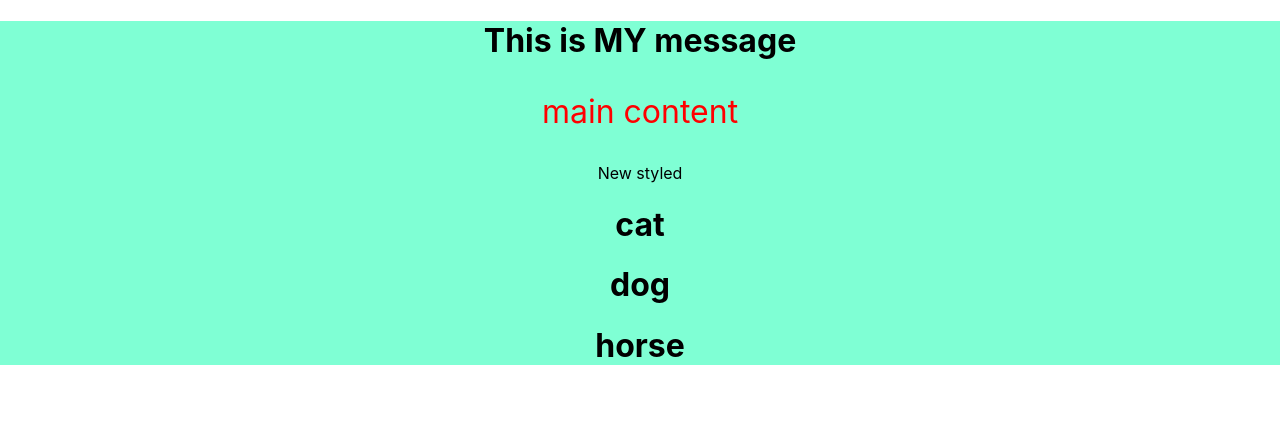
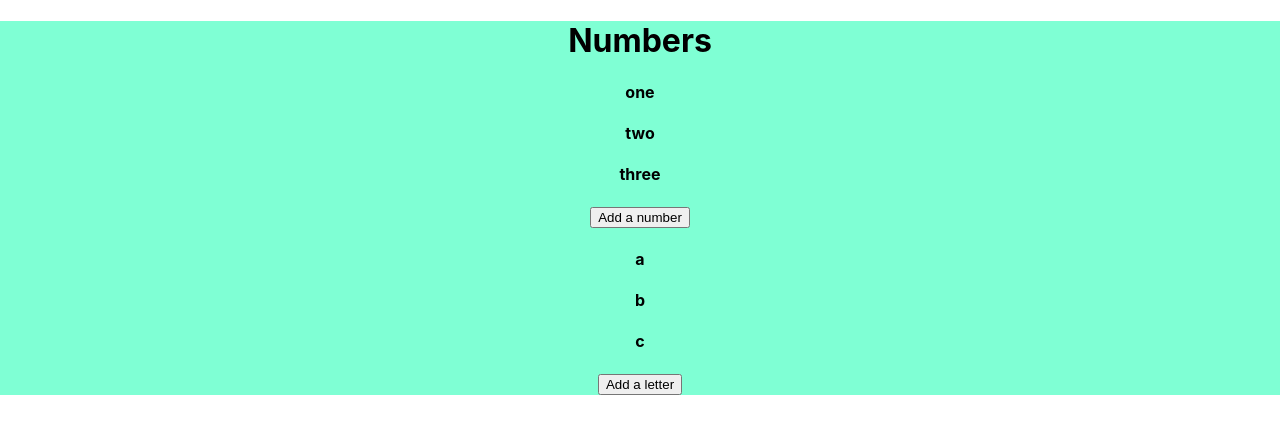
Before and after one commit to rangelMatt/gym-app, a React (Create React App) app: page / in a window 1280 px wide. Shown: the top 434 px of the page. Built offline with nearby package versions, Linux system fonts and the light colour scheme.

Commit message:
Added hooks with effects

```diff
--- a/src/App.js
+++ b/src/App.js
@@ -2,6 +2,7 @@
 import './App.css';
 import Header from './components/header';
 import Footer from './components/footer';
+import Numbers from './components/numbers';
 import styled from 'styled-components'
 
 
@@ -22,12 +23,7 @@
 function App() {
   return (
     <div className="App" >
-      <Header info="This is MY message" />
-      <p style={pStyle}>main content</p>
-      <Paragraph>New styled</Paragraph>
-      <Footer trademark="page by Matt"
-        myAlert={createAlert} />
-
+      <Numbers/>
 
     </div>
   );
--- /dev/null
+++ b/src/components/numbers.js
@@ -0,0 +1,35 @@
+import React, { useState, useEffect } from 'react';
+
+const Numbers = () => {
+  const [numbers, setNumbers] = useState(['one', 'two', 'three']);
+  const [letters, setLetters] = useState(['a', 'b', 'c']);
+
+  const addNumber = () => {
+    setNumbers([...numbers, 'four'])
+  }
+
+  const addLetters = () => {
+    setLetters([...letters, 'd'])
+  }
+
+  useEffect(() => {
+    console.log('our use effect triggers only on numbers');
+  },[numbers, letters])
+
+  return (
+    <div>
+      <h1>Numbers</h1>
+      {numbers.map(num => {
+        return <h4>{num}</h4>
+      })}
+      <button onClick={addNumber}>Add a number</button>
+      {letters.map(letter => {
+        return <h4>{letter}</h4>
+      })}
+      <button onClick={addLetters}>Add a letter</button>
+    </div>
+
+  )
+}
+
+export default Numbers;
```
